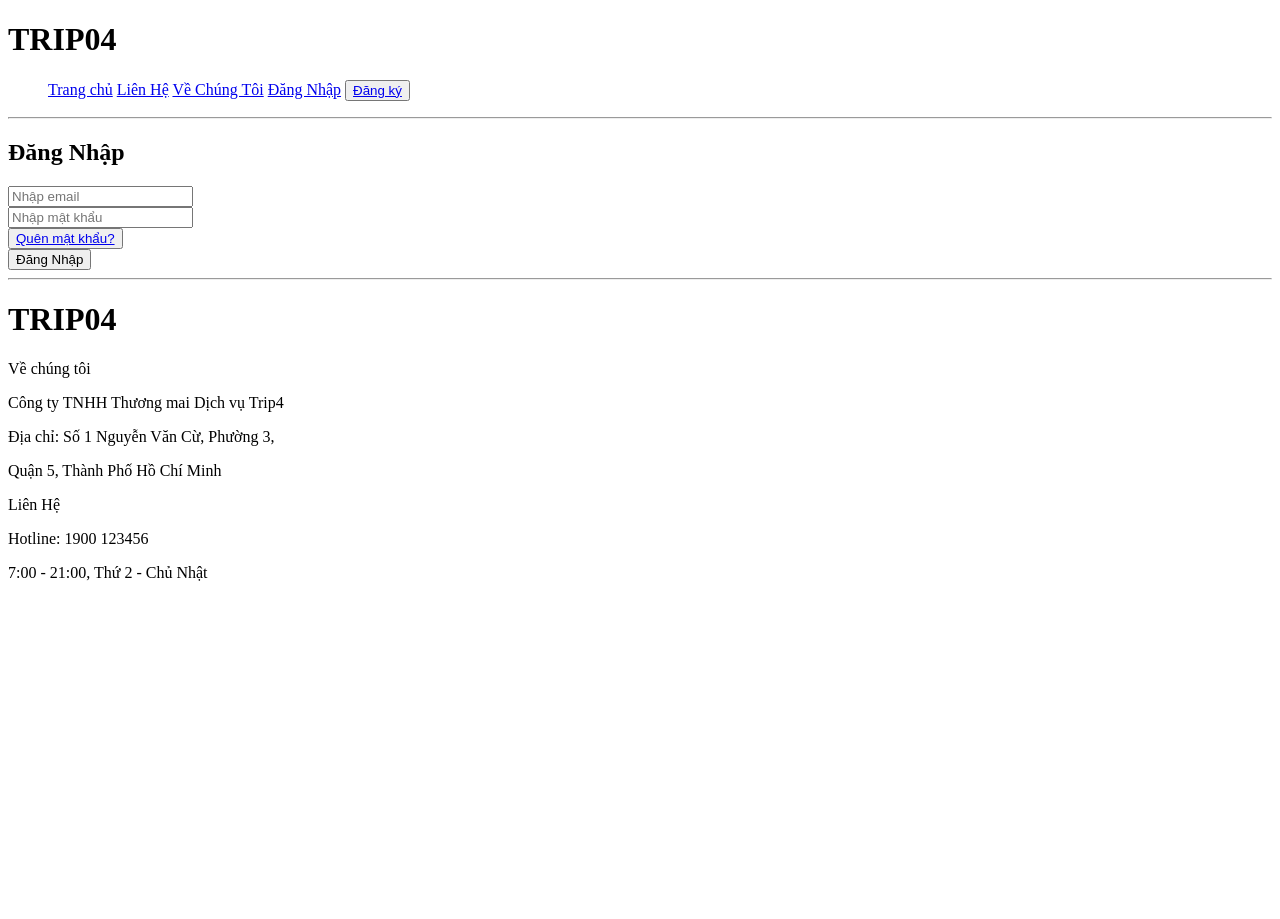
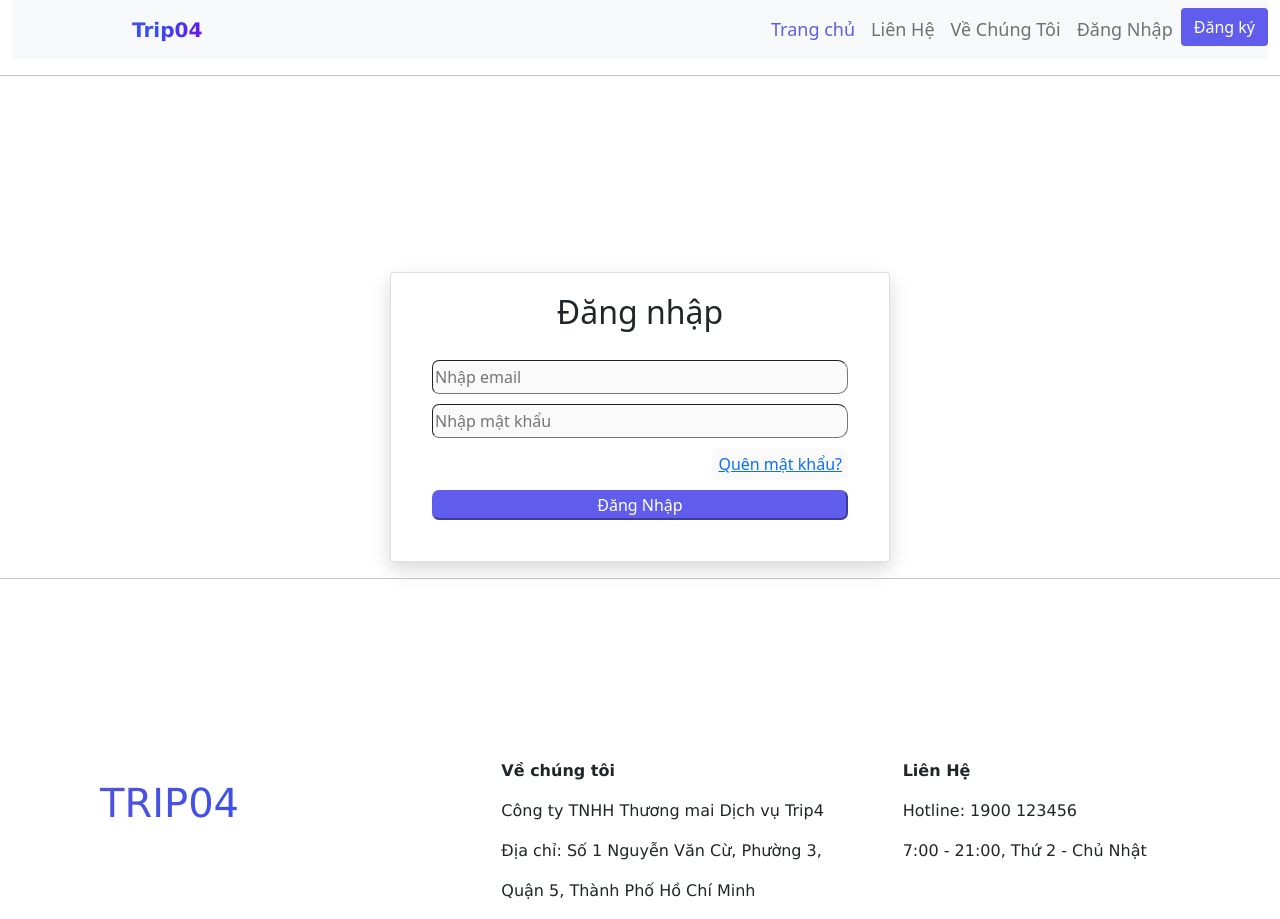
Before and after one commit to bebaoboy/web04_group6, a plain HTML site: page source/Signin.html in a window 1280 px wide. Before the commit the page ends 800 px from the top, so only its background shows below. Drawn offline with nearby package versions, Linux system fonts and the light colour scheme.

Commit message:
finish sign in

```diff
--- a/source/Signin.html
+++ b/source/Signin.html
@@ -1,57 +1,89 @@
 <!DOCTYPE html>
 <html lang="en">
+
 <head>
     <meta charset="UTF-8">
     <meta http-equiv="X-UA-Compatible" content="IE=edge">
     <meta name="viewport" content="width=device-width, initial-scale=1.0">
+    <link rel="stylesheet" href="signup.css">
+    <link rel="stylesheet" href="main.css">
+    <link href="https://cdn.jsdelivr.net/npm/bootstrap@5.0.2/dist/css/bootstrap.min.css" rel="stylesheet"
+        integrity="sha384-EVSTQN3/azprG1Anm3QDgpJLIm9Nao0Yz1ztcQTwFspd3yD65VohhpuuCOmLASjC" crossorigin="anonymous">
     <title> TRIP 04 </title>
 </head>
+
 <body>
-    <header>
-        <div class="header-body">
-            <div class="logo">
-                <h1>TRIP04</h1>
+    <header class="container-fluid" id="nav">
+        <nav class="navbar navbar-expand-lg navbar-light bg-light">
+            <a class="logo navbar-brand" href="./Homepage.html">Trip04</a>
+            <ul class="navbar-nav ms-auto">
+                <li class="nav-item">
+                    <a class="nav-link active-page" aria-current="page" href="./Homepage.html">Trang chủ</a>
+                </li>
+                <li class="nav-item">
+                    <a class="nav-link" href="#">Liên Hệ</a>
+                </li>
+                <li class="nav-item">
+                    <a class="nav-link" href="#">Về Chúng Tôi</a>
+                </li>
+                <li class="nav-item">
+                    <a class="nav-link" href="./Signin.html">Đăng Nhập</a>
+                </li>
+                <li class="nav-item">
+                    <button type="button" class="btn-2 btn-primary-2 sign-up">Đăng ký</button>
+                </li>
+            </ul>
+        </nav>
+    </header>
+    <hr />
+    <main>
+        <main class="wrapper-sign-up wrapper--w680">
+            <div class="card card-4">
+                <h2 class="title">Đăng nhập</h2>
+                <div class="card-body">
+                    <div class="format">
+                        <form method="POST">
+                            <div class="row row-space">
+                                <div class="input-group">
+                                    <input class="input-style" type="email" id="email" placeholder="Nhập email">
                                 </div>
-            <div class="bar">
-                <form action="/action_page.php">
-                    <ul>
-                    <span> <a href="#">Trang chủ</a></span>
-                    <span><a href="#">Liên Hệ</a> </span>
-                    <span><a href="#">Về Chúng Tôi</a></span>
-                    <span><a href="#">Đăng Nhập</a></span>
-                    <button type="button"><a href="#">Đăng ký</a></button>
-                    </ul>
+                                <div class="input-group">
+                                    <input class="input-style" type="password" id="password" placeholder="Nhập mật khẩu " required>
+                                </div>
+                                <div class="input-group">
+                                    <button class="input-style btn-style " type="button"><a href="#">Quên mật khẩu?</a></button>
+                                </div>
+                                <div class="input-group">
+                                    <input class="signup-button btn--radius-2 btn-primary-2" type="submit" value="Đăng Nhập">
+                                </div>
+
                         </form>
                     </div>
                 </div>
-    </header>
-    <hr/>
-    <main>
-       <h2>Đăng Nhập</h2>
-       <div class="Format signin ">
-        <input type ="email" id="email" placeholder="Nhập email"><br>
-        <input type="password" id="password" placeholder="Nhập mật khẩu "required><br>
-        <button type="button"><a href="#">Quên mật khẩu?</a></button><br>
-        <input type="submit" value ="Đăng Nhập">
             </div>
 
         </main>
-    <hr/>
-    <footer>
-        <div class="logo">
+        <hr />
+        <footer class="bottom">
+            <div class="row align-items-start">
+                <div class="logo col align-content-center">
+                    <a href="./Homepage.html">
                         <h1>TRIP04</h1>
+                    </a>
                 </div>
-        <div class="information">
-            <p>Về chúng tôi</p>
+                <div class="col">
+                    <p class="information">Về chúng tôi</p>
                     <p>Công ty TNHH Thương mai Dịch vụ Trip4</p>
                     <p>Địa chỉ: Số 1 Nguyễn Văn Cừ, Phường 3,</p>
                     <p>Quận 5, Thành Phố Hồ Chí Minh</p>
                 </div>
-        <div class="contact">
-           <p>Liên Hệ </p>
+                <div class="col">
+                    <p class="information">Liên Hệ </p>
                     <p>Hotline: 1900 123456</p>
                     <p>7:00 - 21:00, Thứ 2 - Chủ Nhật</p>
                 </div>
+            </div>
         </footer>
 </body>
+
 </html>
--- a/source/main.css
+++ b/source/main.css
@@ -104,3 +104,29 @@
     #nav ul li a.active-page{
         color: #605DEC;
     }
+
+    .btn-primary-2 {
+        color: #fff;
+        background-color: #605DEC;
+        border-color: #605DEC;
+    }
+
+    .btn-2 {
+        display: inline-block;
+        font-weight: 400;
+        line-height: 1.5;
+        color: #fff;
+        background-color: #605DEC;
+        border-color: #605DEC;
+        text-align: center;
+        text-decoration: none;
+        vertical-align: middle;
+        cursor: pointer;
+        -webkit-user-select: none;
+        -moz-user-select: none;
+        user-select: none;
+        border: 1px solid transparent;
+        padding: .375rem .75rem;
+        font-size: 1rem;
+        border-radius: .25rem;
+    }
--- a/source/signup.css
+++ b/source/signup.css
@@ -31,6 +31,7 @@
 .card{
     height: fit-content;
     width: fit-content;
+    padding: 20px;
 }
 
 .wrapper--w680 {
@@ -51,6 +52,11 @@
     border-collapse: separate;
     border-bottom-right-radius:10px;
     border-top-right-radius:10px;
+}
+
+.btn-style {
+    border-width: 0ch;
+    margin-left: 67%;
 }
 
 
```
Also changed, not shown: source/Signup.html (+3 -3 lines). Lines whose indentation alone changed are shown as unchanged.
